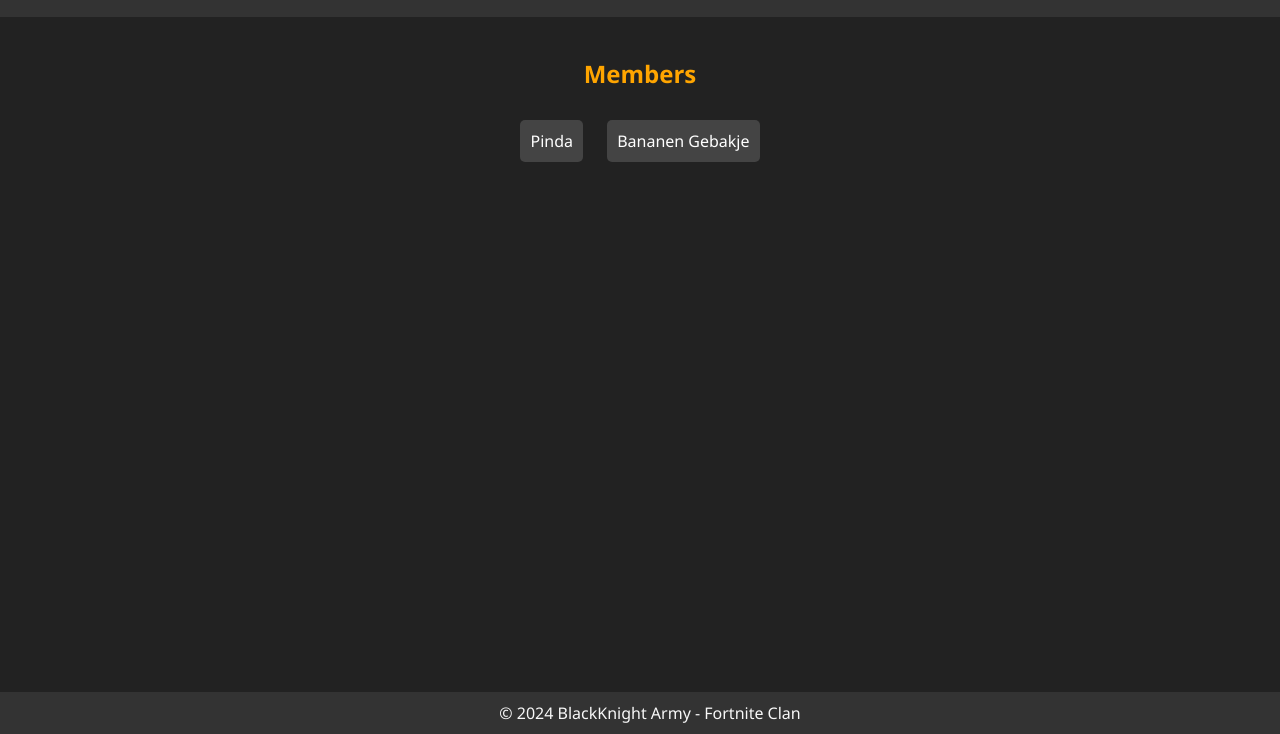
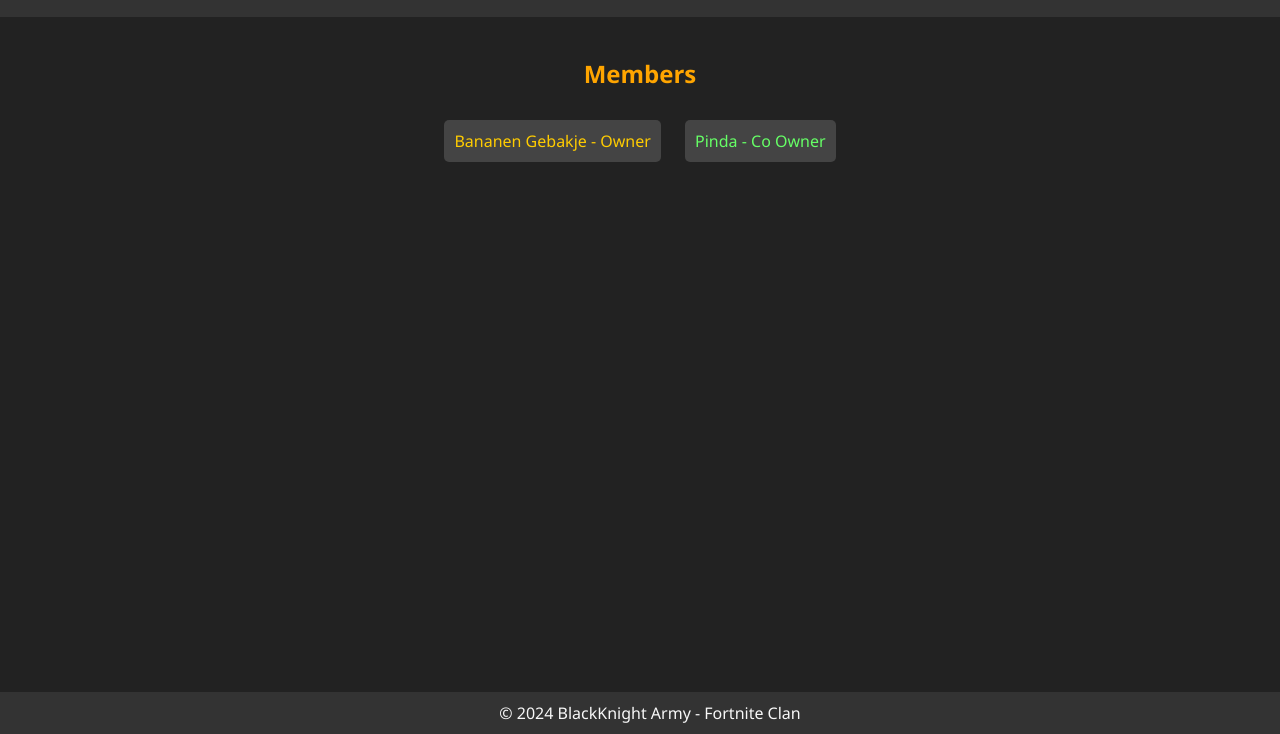
Before and after one commit to lekusun/blackknight, a plain HTML site: page index.html in a window 1280 px wide. Shown: the part 66-800 px from the top of the page. Drawn offline with Linux system fonts and the light colour scheme.

Commit message:
Update index.html

```diff
--- a/index.html
+++ b/index.html
@@ -45,6 +45,14 @@
             display: inline-block;
         }
 
+        .owner {
+            color: #ffcc00;
+        }
+
+        .co-owner {
+            color: #66ff66;
+        }
+
         footer {
             background-color: #333;
             padding: 10px;
@@ -68,9 +76,9 @@
     <main>
         <h2>Members</h2>
         <ul>
-            <li>Pinda</li>
-            <li>Bananen Gebakje</li>
-            <!-- Add more members as needed -->
+            <li class="owner">Bananen Gebakje - Owner</li>
+            <li class="co-owner">Pinda - Co Owner</li>
+            <!-- Add more members and roles as needed -->
         </ul>
     </main>
 
```
